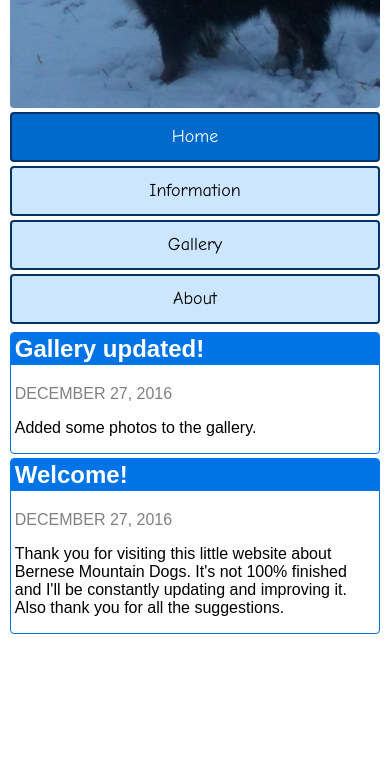
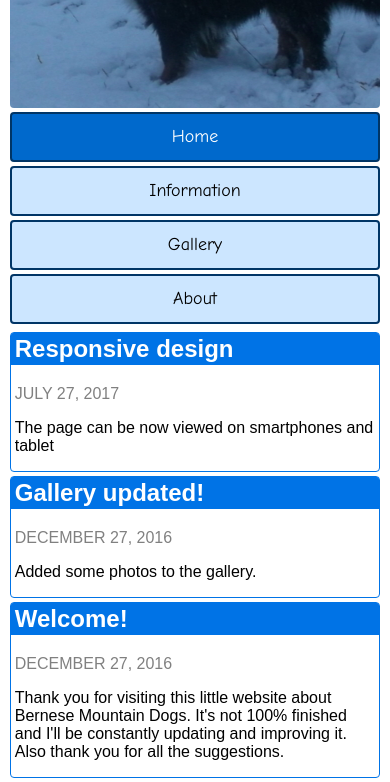
Before and after one commit to Vonbob/CT-Block2, a plain HTML site: page index.html in a window 390 px wide. Shown: the part 162-944 px from the top of the page. Before the commit the page ends 844 px from the top, so only its background shows below. Drawn offline with Linux system fonts and the light colour scheme.

Commit message:
Responsive design

```diff
--- a/index.html
+++ b/index.html
@@ -22,6 +22,11 @@
             </nav>
             <div class="main-section">
                 <article class="news">
+                    <h2>Responsive design</h2>
+                    <p class="news-date">JULY 27, 2017</p>
+                    <p>The page can be now viewed on smartphones and tablet</p>
+                </article>
+                <article class="news">
                     <h2>Gallery updated!</h2>
                     <p class="news-date">DECEMBER 27, 2016</p>
                     <p>Added some photos to the gallery.</p>
```
